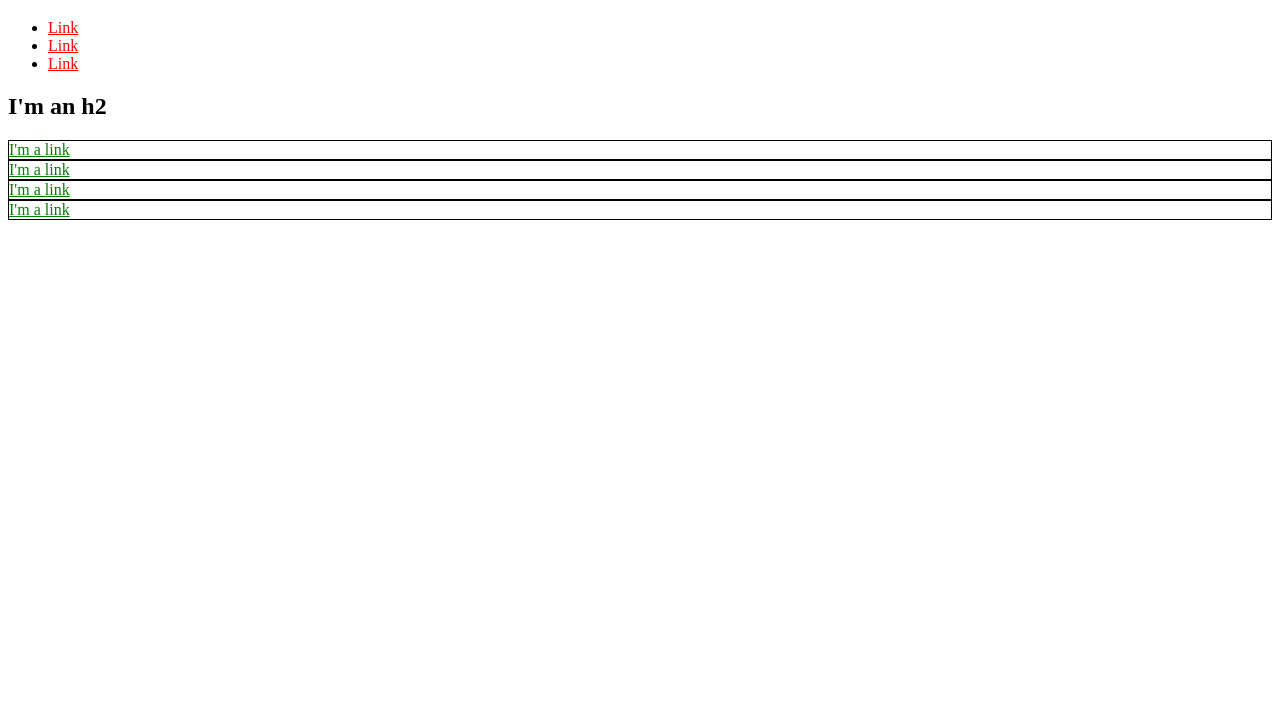
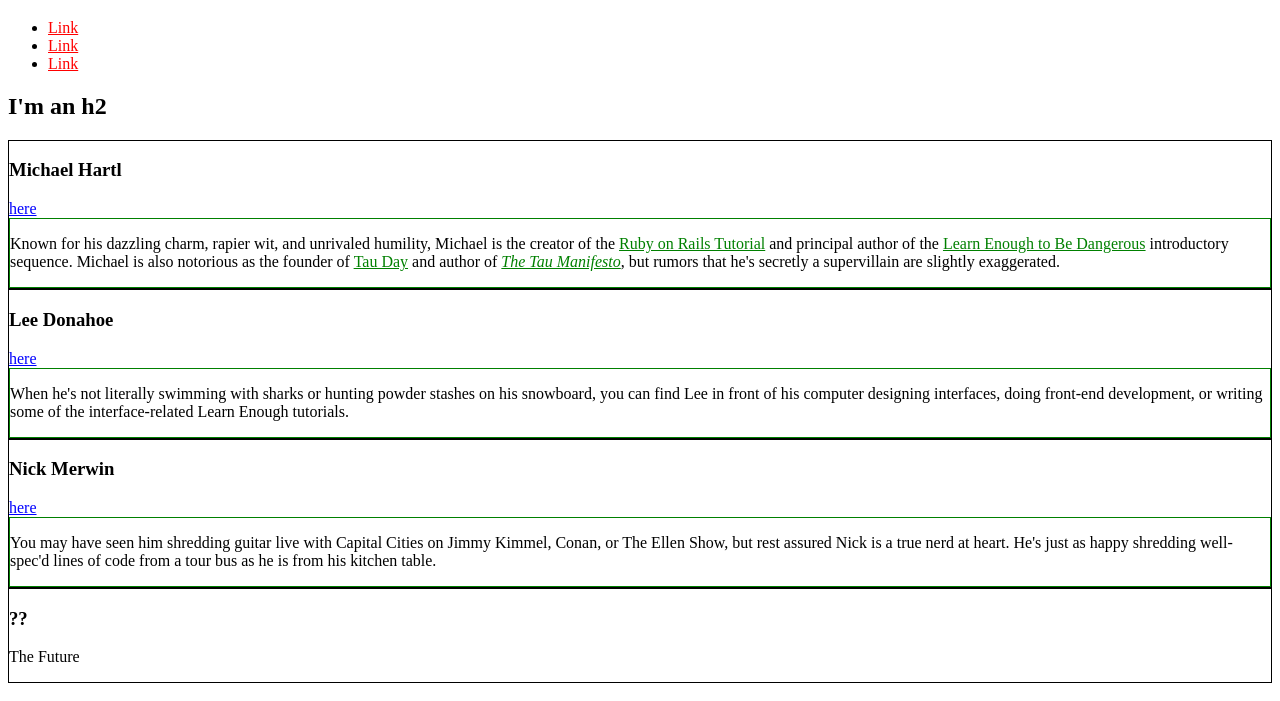
Before and after one commit to ourlearningbox/css, a plain HTML site: page index.html in a window 1280 px wide. Shown: the part 61-762 px from the top of the page. Drawn offline with Linux system fonts and the light colour scheme.

Commit message:
fim cap 2

```diff
--- a/index.html
+++ b/index.html
@@ -4,18 +4,50 @@
     <title>Test Page: Don't Panic</title>
     <meta charset="utf-8">
     <style>
+       /*Global Styles*/
+      a{
+        color: red;
+      }
+
       div{
+        border:1px solid green;
+      }
+    </style>
+    <style>
+        /*Bio Styles*/
+      #exec-bio {
+        background-color: lightgray;
+      }
+    </style>
+    <style>
+      #teste {
+        background-color: orange;
+      }
+    </style>
+    <style>
+      .teste{
+        background-color: azure;
+      }
+    </style>
+    <style>
+      .bio-box {
         border: 1px solid black;
       }
     </style>
     <style>
-        a{
-            color: red;
+      .bio-copy a {
+        color: green;
       }
     </style>
     <style>
-        div a{
-            color: green;
+      .alert {
+        background: red;
+      }
+    </style>
+    <style>
+        /*Social Styles*/
+      .social-link {
+        color: blue;
       }
     </style>
   </head>
@@ -33,17 +65,54 @@
       </li>
     </ul>
     <h2>I'm an h2</h2>
-    <div>
-      <a href="http://example.com/">I'm a link</a>
+    <div class="bio-box">
+      <h3>Michael Hartl</h3>
+      <a href="http://twitter.com/mhartl" class="social-link">here</a>
+      <div class="bio-copy">
+        <p>
+          Known for his dazzling charm, rapier wit, and unrivaled humility,
+          Michael is the creator of the
+          <a href="http://railstutorial.org/">Ruby on Rails
+          Tutorial</a> and principal author of the
+          <a href="https://learnenough.com/">
+          Learn Enough to Be Dangerous</a> introductory sequence. Michael
+          is also notorious as the founder of
+          <a href="http://tauday.com/">Tau Day</a> and author of
+          <a href="http://tauday.com/tau-manifesto"><em>The Tau
+          Manifesto</em></a>, but rumors that he's secretly a supervillain
+          are slightly exaggerated.
+          </p>
       </div>
-    <div>
-      <a href="http://example.com/">I'm a link</a>
     </div>
-    <div>
-      <a href="http://example.com/">I'm a link</a>
+    <div class="bio-box">
+        <h3>Lee Donahoe</h3>
+        <a href="https://twitter.com/leedonahoe" class="social-link">here</a>
+        <div class="bio-copy">
+          <p>
+            When he's not literally swimming with sharks or hunting powder stashes on
+            his snowboard, you can find Lee in front of his computer designing
+            interfaces, doing front-end development, or writing some of the
+            interface-related Learn Enough tutorials.
+          </p>
         </div>
-    <div>
-      <a href="http://example.com/">I'm a link</a>
+    </div>
+      <div class="bio-box">
+          <h3>Nick Merwin</h3>
+          <a href="https://twitter.com/nickmerwin" class="social-link">here</a>
+          <div class="bio-copy">
+            <p>
+              You may have seen him shredding guitar live with Capital Cities on Jimmy
+              Kimmel, Conan, or The Ellen Show, but rest assured Nick is a true nerd at
+              heart. He's just as happy shredding well-spec'd lines of code from a tour
+              bus as he is from his kitchen table.
+            </p>
+          </div>
+        </div>
+      <div class="bio-box">
+        <h3>??</h3>
+        <p>
+          The Future
+        </p>
       </div>
   </body>
 </html>
```
Lines whose indentation alone changed are shown as unchanged.
